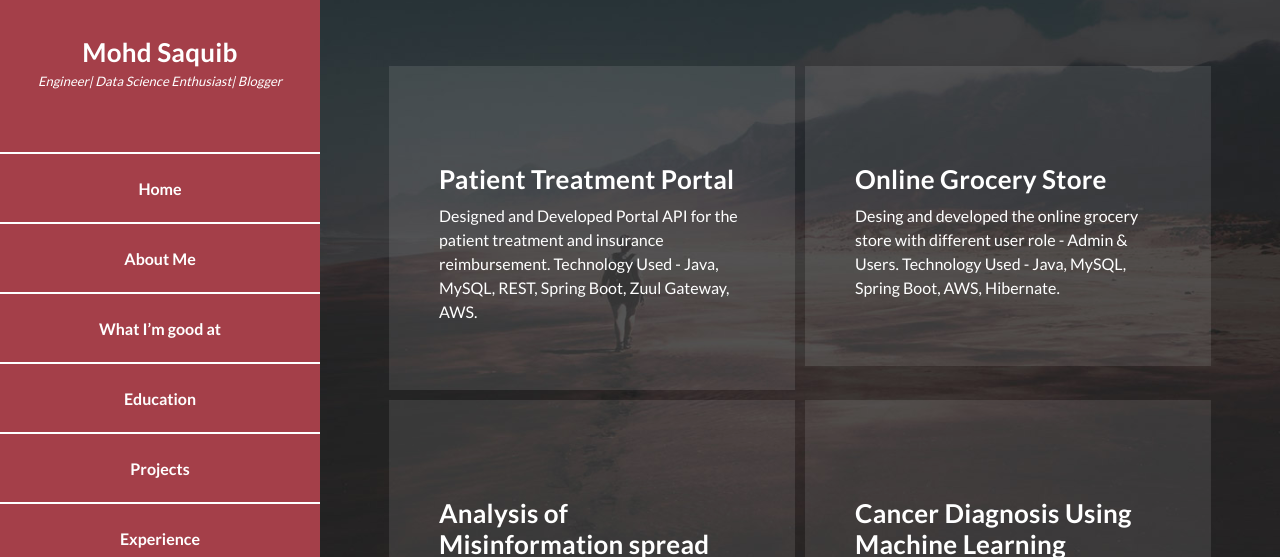
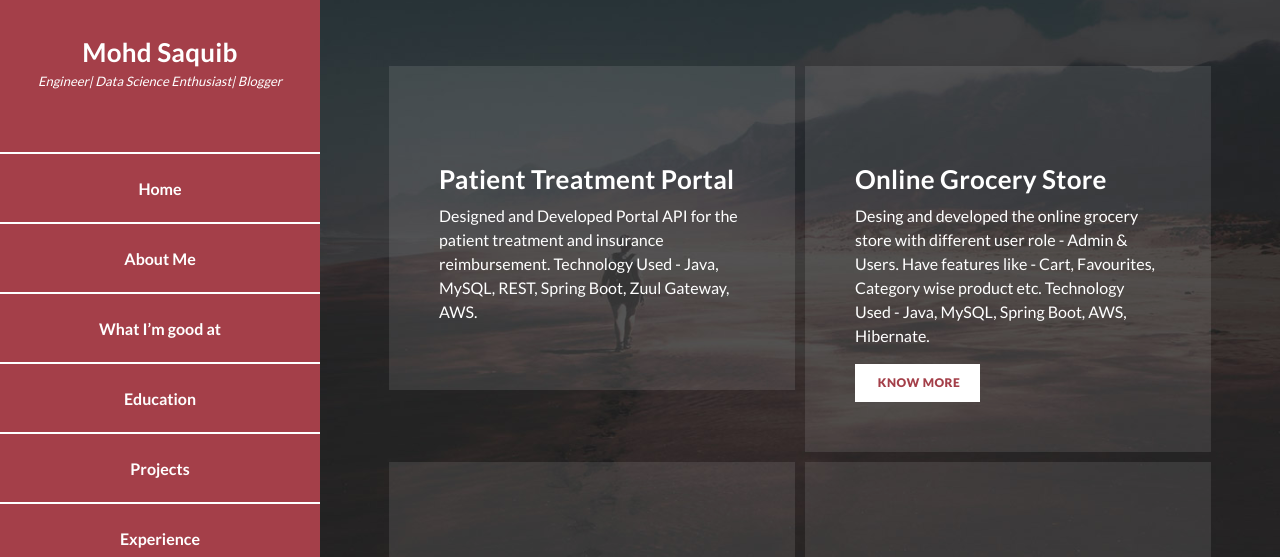
Before and after one commit to mohdsaquib98/mohdsaquib98.github.io, a plain HTML site: page projects.html in a window 1280 px wide. Shown: the part 203-760 px from the top of the page. Drawn offline with Linux system fonts and the light colour scheme.

Commit message:
Update projects.html

```diff
--- a/projects.html
+++ b/projects.html
@@ -108,9 +108,11 @@ https://templatemo.com/tm-531-reflux
 
 
               <p>Desing and developed the online grocery store with different user role - Admin & Users.
+                Have features like - Cart, Favourites, Category wise product etc.
                 Technology Used - Java, MySQL, Spring Boot, AWS, Hibernate.
               </p>
 
+              <a href="https://github.com/mohdsaquib98/Grocery-Store"><button>&nbsp;Know More</button></a>
 
             </div>
           </div>
```
